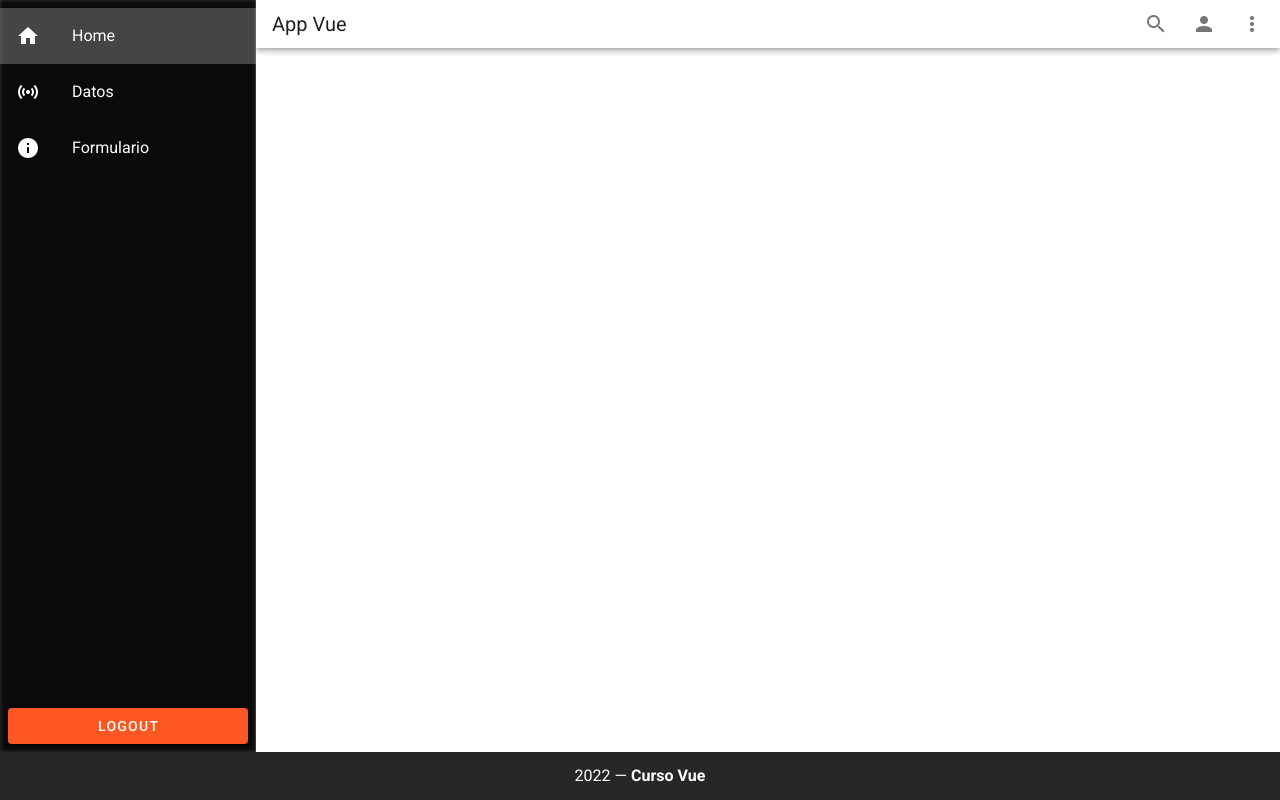
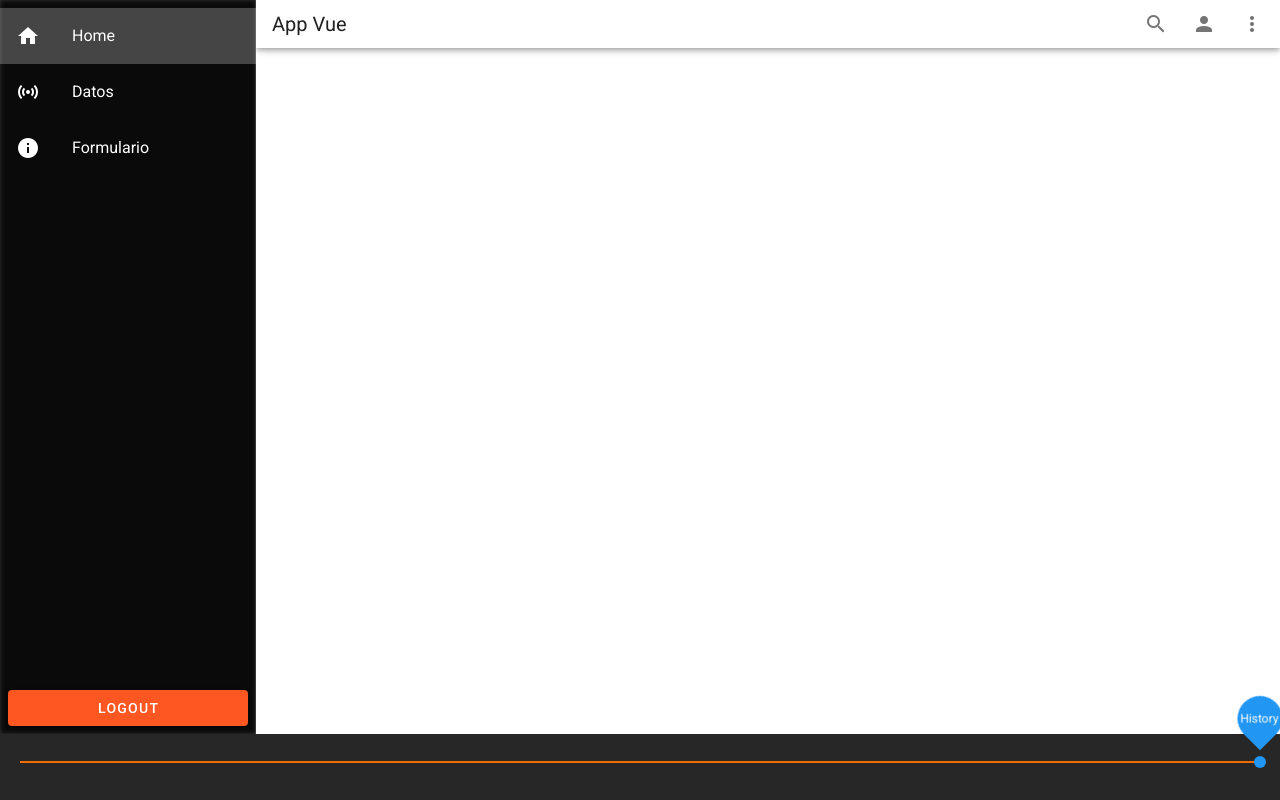
Before and after one commit to Ulises502/InHuman, a Vue app: page / in a window 1280 px wide. Built offline with nearby package versions, Linux system fonts and the light colour scheme.

Commit message:
Create timeline with History thumb
Used vuetify slider y thumb

```diff
--- a/src/components/layout/Footer.vue
+++ b/src/components/layout/Footer.vue
@@ -1,11 +1,27 @@
 <template>
   <v-footer dark padless app>
-    <v-col class="text-center" cols="12">
-      {{ new Date().getFullYear() }} — <strong>Curso Vue</strong>
+    <v-col cols="12" class="py-0">
+      <v-slider
+        v-model="value"
+        class="pt-3"
+        readonly
+        value="100"
+        :thumb-size="45"
+        thumb-label="always"
+        thumb-color="blue"
+        color="orange darken-3"
+        ><template v-slot:thumb-label> History </template></v-slider
+      >
     </v-col>
   </v-footer>
 </template>
 
 <script>
-export default {};
+export default {
+  data() {
+    return {
+      value: 100,
+    };
+  },
+};
 </script>
```
